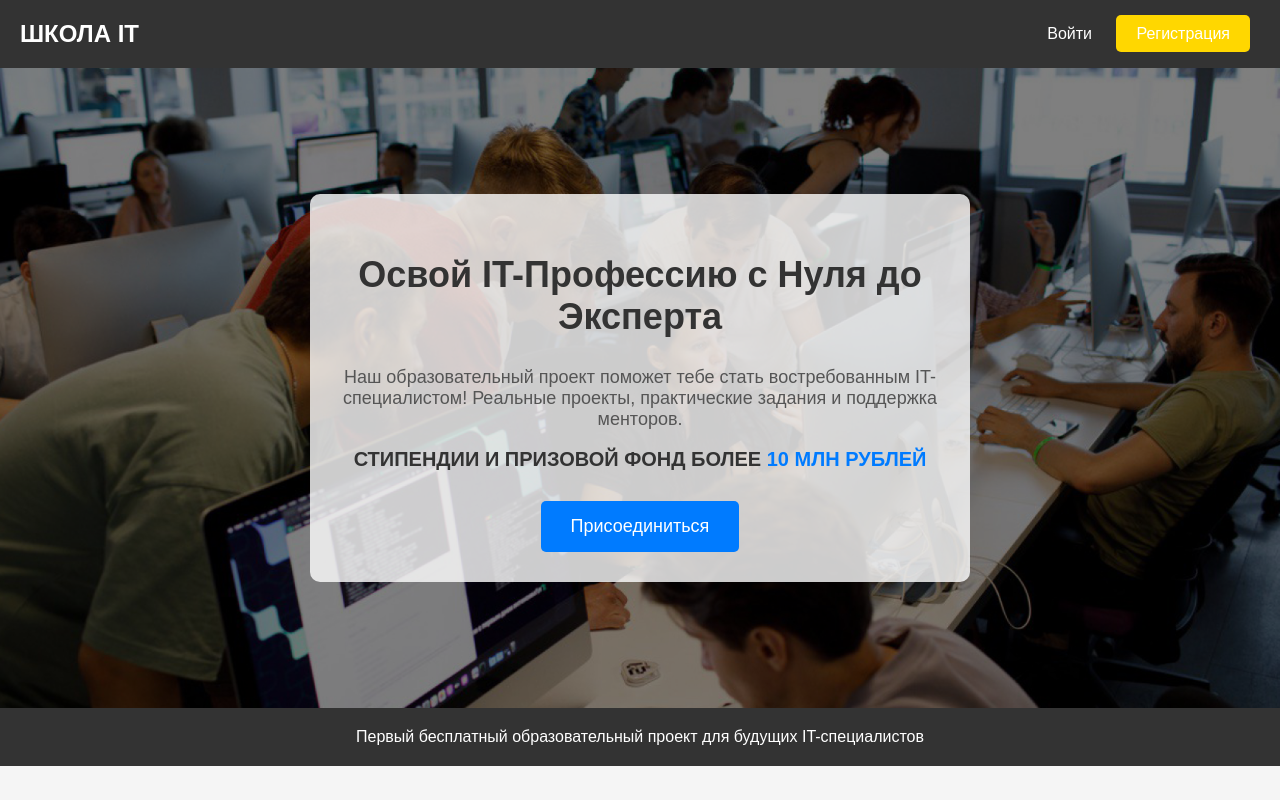
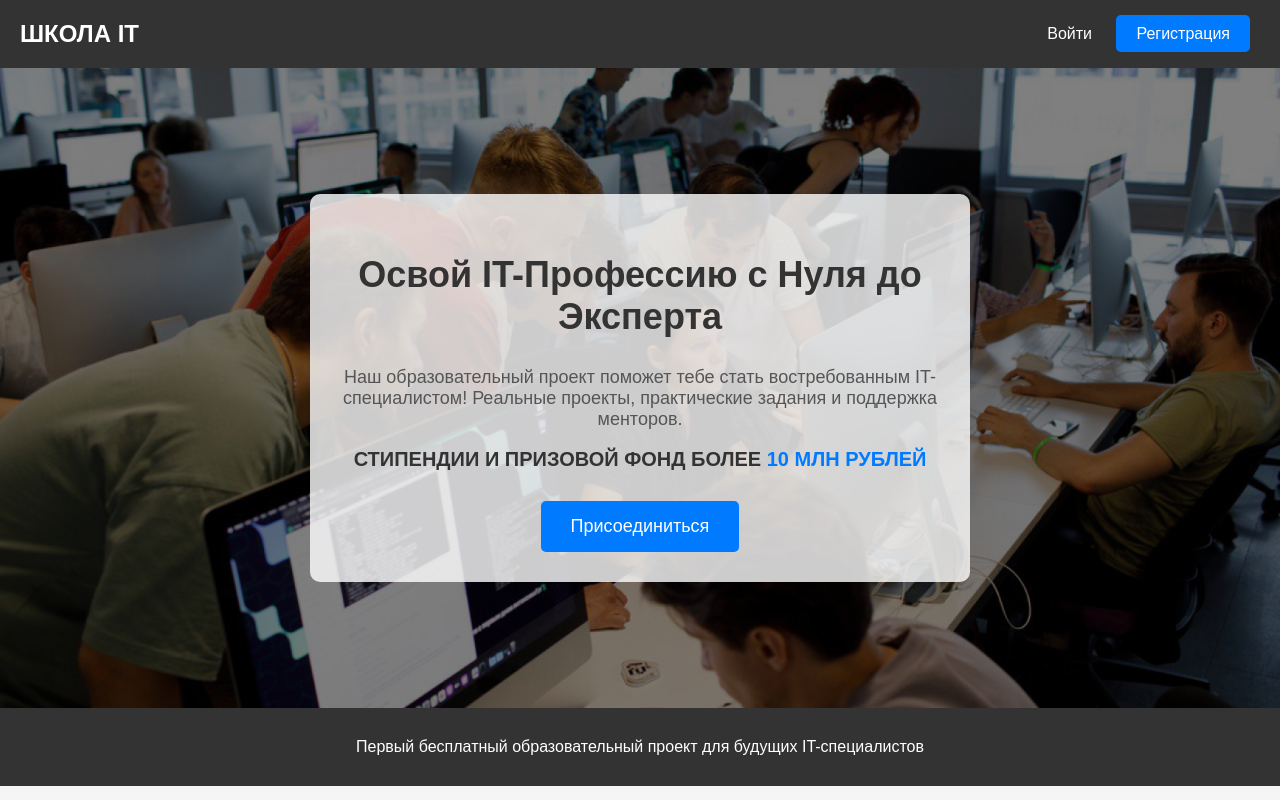
Before and after one commit to AndrejSuslov/web-design, a plain HTML site: page sixth/additional-task.html in a window 1280 px wide. Drawn offline with Linux system fonts and the light colour scheme.

Commit message:
some small changes

```diff
--- a/sixth/style1.css
+++ b/sixth/style1.css
@@ -29,7 +29,7 @@ body {
 
 .register-button {
     color: #333;
-    background-color: #ffd700;
+    background-color: #007bff;
     padding: 10px 20px;
     border-radius: 5px;
 }
@@ -100,7 +100,7 @@ body {
 }
 
 .footer {
-    padding: 20px;
+    padding: 30px;
     background-color: #333;
     color: #fff;
 }
```
